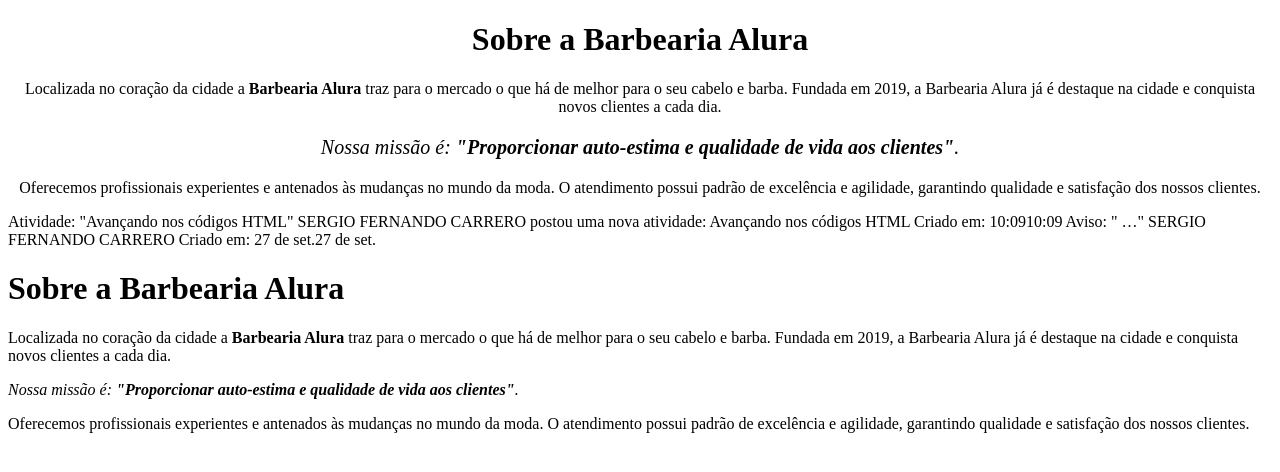
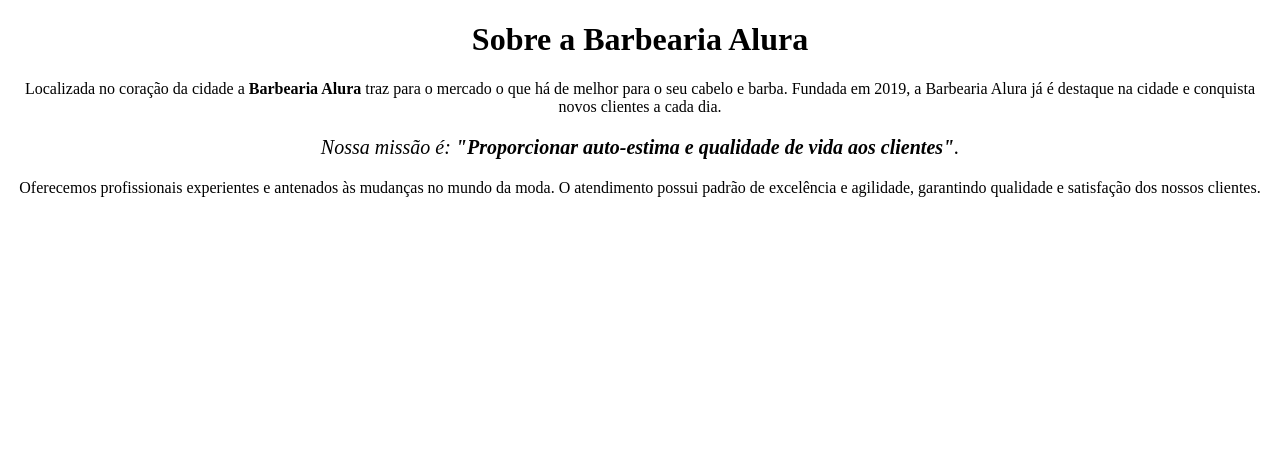
Before and after one commit to stephanytadashi09/primeiro.repositoro, a plain HTML site: page index.html in a window 1280 px wide. Drawn offline with Linux system fonts and the light colour scheme.

Commit message:
kkkkkkkk

```diff
--- a/index.html
+++ b/index.html
@@ -35,28 +35,3 @@
 </body>
 
 </html>
-
-Atividade: "Avançando nos códigos HTML"
-SERGIO FERNANDO CARRERO postou uma nova atividade: Avançando nos códigos HTML
-Criado em: 10:0910:09
-
-Aviso: "<!DOCTYPE html> <html lang="pt-br">…"
-SERGIO FERNANDO CARRERO
-Criado em: 27 de set.27 de set.
-<!DOCTYPE html>
-<html lang="pt-br">
-    <head>
-        <meta charset="UTF-8">
-        <title>Barbearia Alura</title>
-    </head>
-
-    <body>
-        <h1>Sobre a Barbearia Alura</h1>
-
-        <p>Localizada no coração da cidade a <strong>Barbearia Alura</strong> traz para o mercado o que há de melhor para o seu cabelo e barba. Fundada em 2019, a Barbearia Alura já é destaque na cidade e conquista novos clientes a cada dia.</p>
-
-        <p><em>Nossa missão é: <strong>"Proporcionar auto-estima e qualidade de vida aos clientes"</strong>.</em></p>
-
-        <p>Oferecemos profissionais experientes e antenados às mudanças no mundo da moda. O atendimento possui padrão de excelência e agilidade, garantindo qualidade e satisfação dos nossos clientes.</p>
-    </body>
-</html>
```
